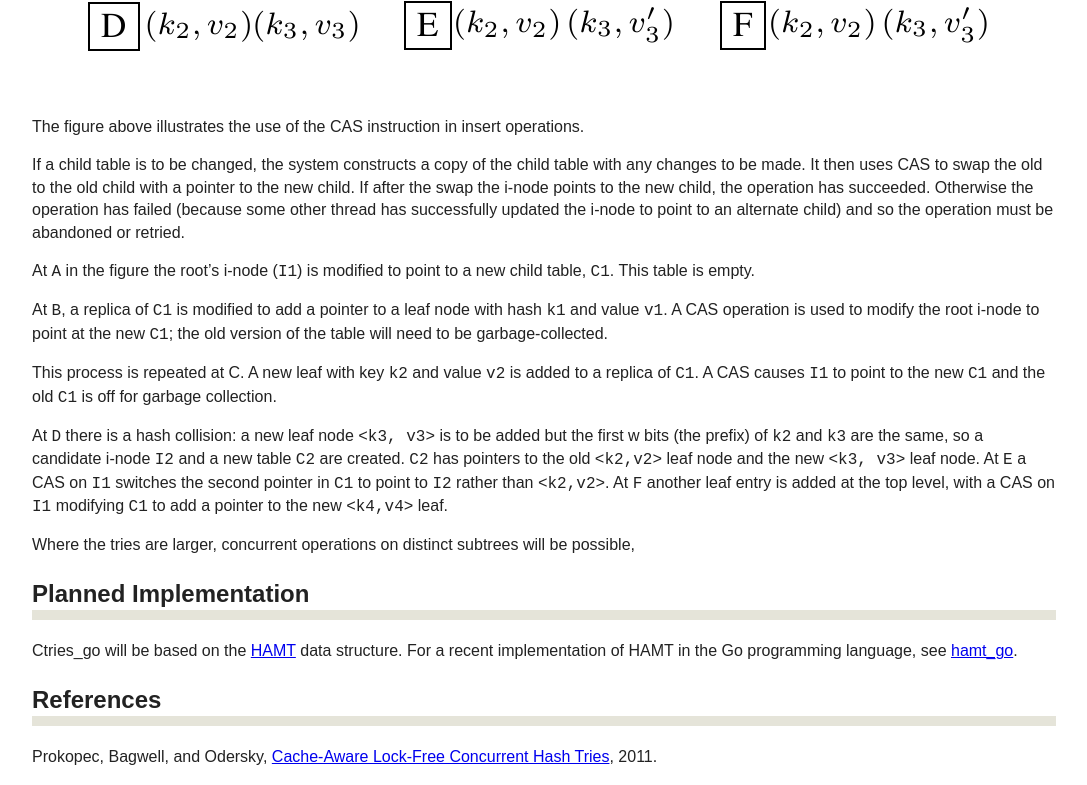
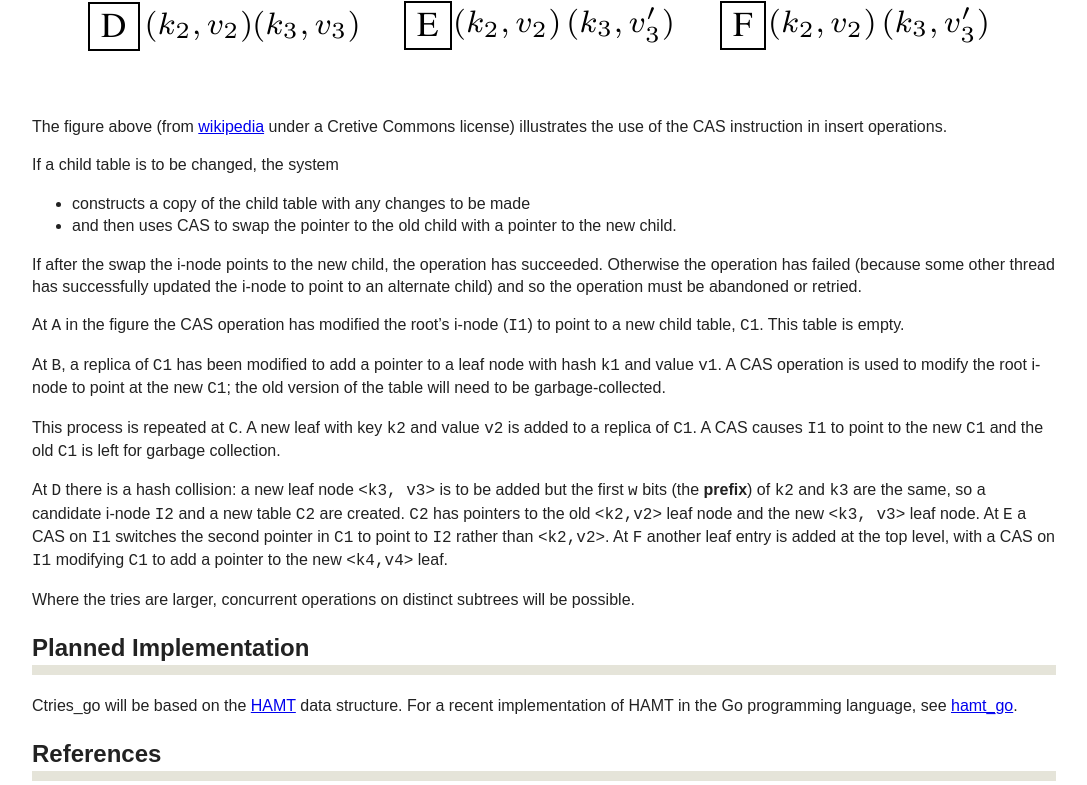
Before and after one commit to jddixon/ctries_go, a plain HTML site: page index.html in a window 1280 px wide. Shown: the part 1111-1896 px from the top of the page, without its empty margins (96-1183 px from the left). Drawn offline with Linux system fonts and the light colour scheme.

Commit message:
edits to documentation

```diff
--- a/index.html
+++ b/index.html
@@ -13,7 +13,9 @@
 
 <p>May grow up to be a Ctries implementation for the Go programming language.</p>
 
-<p>A <strong>concurrent hash-trie</strong> or <strong>Ctrie</strong> is a non-blocking concurrent
+<p>A <strong>concurrent hash-trie</strong> or
+<a href="https://en.wikipedia.org/wiki/Ctrie"><strong>Ctrie</strong></a>)
+is a non-blocking concurrent
 shared-memory hash trie based on
 <a href="https://en.wikipedia.org/wiki/Compare-and-swap"><strong>CAS</strong></a>,
 the single word compare-and-swap instruction.  CAS is an atomic,
@@ -25,7 +27,7 @@ the expected value, the operation succeed; otherwise it failed and so
 must be re-tried or abandoned.</p>
 
 <p>The use of the CAS instruction makes it possible to do away with locks,
-which require calls to the operating system kernel and so are slow and
+which require calls to the operating system kernel and so are quite slow and
 inefficient.  In other words, the Ctrie algorithm is <strong>lock-free</strong>,
 non-blocking.</p>
 
@@ -42,31 +44,40 @@ At any given time the i-node points to its current child table.</p>
 <p><img src="img/Ctrie-insert.png" alt="Figure illustrating Ctrie use of CAS" />
 </p>
 
-<p>The figure above illustrates the use of the CAS instruction in insert
+<p>The figure above (from
+<a href="https://en.wikipedia.org/wiki/Ctrie">wikipedia</a> under a Cretive
+Commons license)
+illustrates the use of the CAS instruction in insert
 operations.</p>
 
-<p>If a child table is to be changed, the system constructs a copy of the
-child table with any changes to be made.  It then uses CAS to swap the
-old to the old child with a pointer to the new child.  If after the
+<p>If a child table is to be changed, the system</p>
+
+<ul>
+<li>constructs a copy of the child table with any changes to be made</li>
+<li>and then uses CAS to swap the pointer to the old child with a pointer to the new child.</li>
+</ul>
+
+<p>If after the
 swap the i-node points to the new child, the operation has succeeded.
 Otherwise the operation has failed (because some other thread has
 successfully updated the i-node to point to an alternate child) and so
 the operation must be abandoned or retried.</p>
 
-<p>At <code>A</code> in the figure the root&rsquo;s i-node (<code>I1</code>) is modified to point to a new
+<p>At <code>A</code> in the figure the CAS operation has modified the root&rsquo;s i-node (<code>I1</code>)
+to point to a new
 child table, <code>C1</code>.  This table is empty.</p>
 
-<p>At <code>B</code>, a replica of <code>C1</code> is modified to add a pointer to a leaf node
+<p>At <code>B</code>, a replica of <code>C1</code> has been modified to add a pointer to a leaf node
 with hash <code>k1</code> and value <code>v1</code>.  A CAS operation is used to modify the
 root i-node to point at the new <code>C1</code>; the old version of the table
 will need to be garbage-collected.</p>
 
-<p>This process is repeated at C.  A new leaf with key <code>k2</code> and value <code>v2</code>
+<p>This process is repeated at <code>C</code>.  A new leaf with key <code>k2</code> and value <code>v2</code>
 is added to a replica of <code>C1</code>.  A CAS causes <code>I1</code> to point to the new
-<code>C1</code> and the old <code>C1</code> is off for garbage collection.</p>
+<code>C1</code> and the old <code>C1</code> is left for garbage collection.</p>
 
 <p>At <code>D</code> there is a hash collision: a new leaf node <code>&lt;k3, v3&gt;</code> is to be
-added but the first w bits (the prefix) of <code>k2</code> and <code>k3</code> are the same,
+added but the first <code>w</code> bits (the <strong>prefix</strong>) of <code>k2</code> and <code>k3</code> are the same,
 so a candidate i-node <code>I2</code> and a new table <code>C2</code> are created.  <code>C2</code> has
 pointers to the old <code>&lt;k2,v2&gt;</code> leaf node and the new <code>&lt;k3, v3&gt;</code> leaf node.
 At <code>E</code> a CAS on <code>I1</code> switches the second pointer in <code>C1</code> to point to <code>I2</code>
@@ -75,7 +86,7 @@ level, with a CAS on <code>I1</code> modifying <code>C1</code> to add a pointer
 <code>&lt;k4,v4&gt;</code> leaf.</p>
 
 <p>Where the tries are larger, concurrent operations on distinct subtrees
-will be possible,</p>
+will be possible.</p>
 
 <h2>Planned Implementation</h2>
 
@@ -87,7 +98,8 @@ of HAMT in the Go programming language, see
 
 <h2>References</h2>
 
-<p>Prokopec, Bagwell, and Odersky, <a href="http://infoscience.epfl.ch/record/166908/files/ctries-techreport.pdf">Cache-Aware Lock-Free Concurrent Hash Tries</a>,
+<p>Prokopec, Bagwell, and Odersky,
+<a href="http://infoscience.epfl.ch/record/166908/files/ctries-techreport.pdf">Cache-Aware Lock-Free Concurrent Hash Tries</a>,
 2011.</p>
 
 <h2>Project Status</h2>
```
